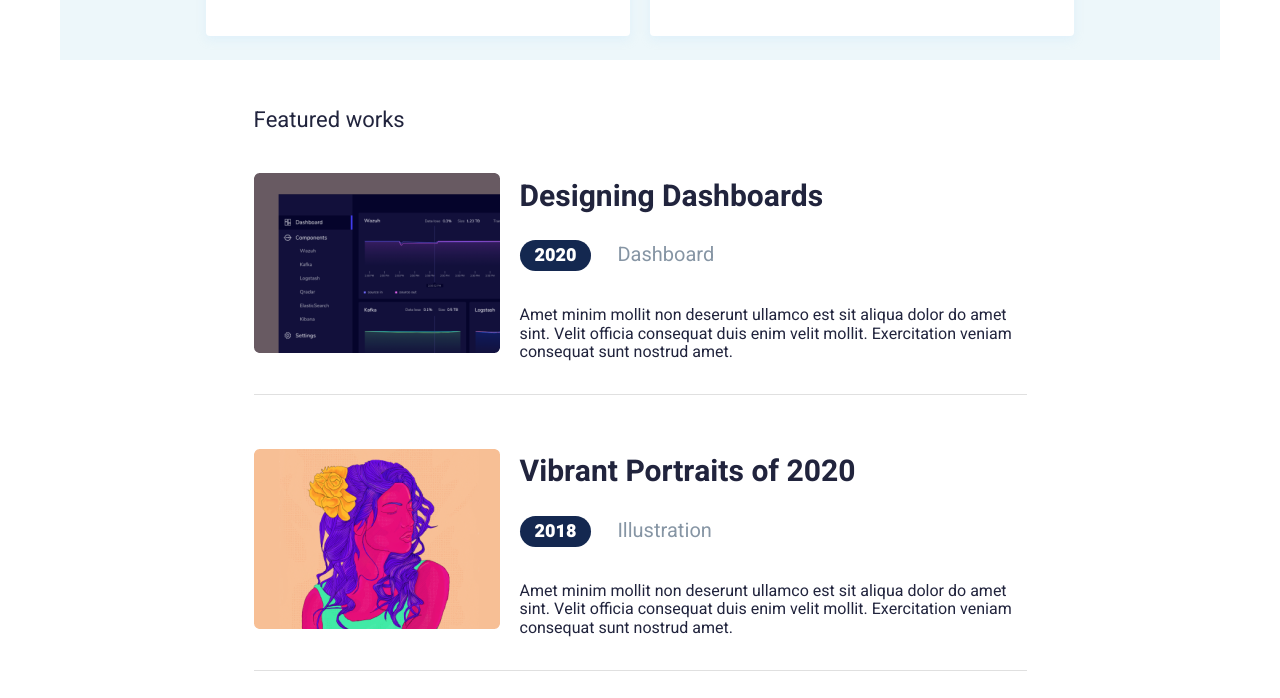
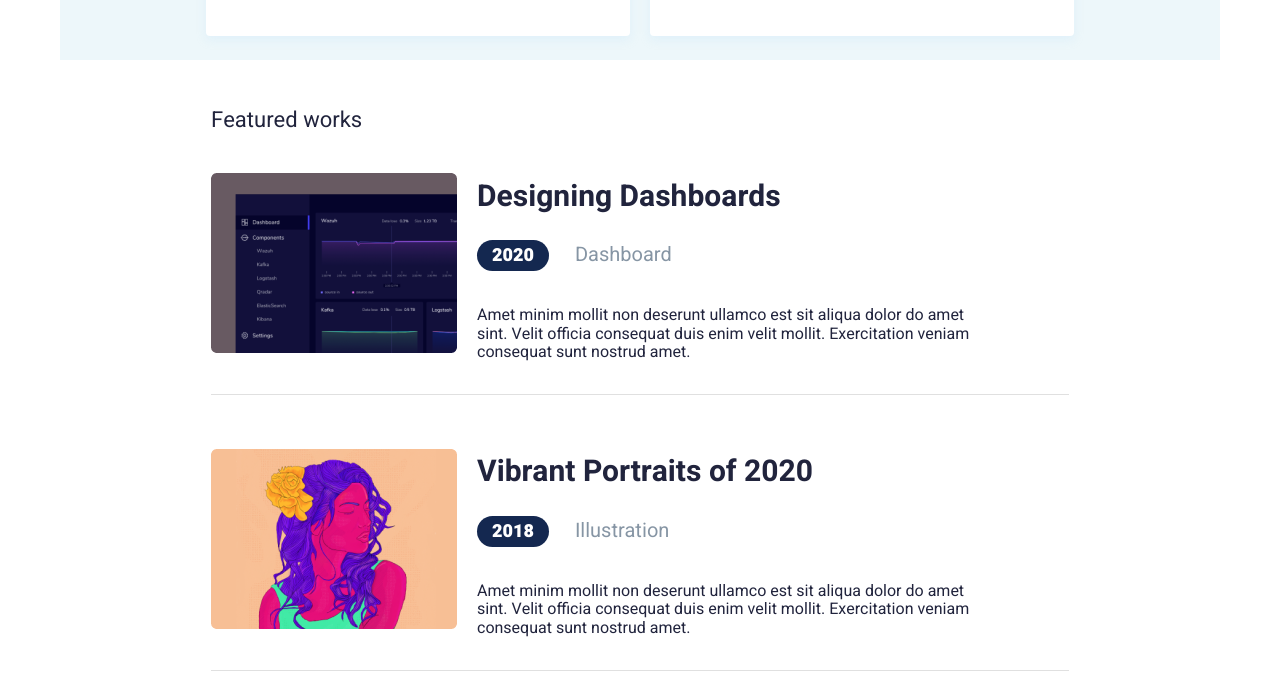
Before and after one commit to AntoninaVi/Task-1, a plain HTML site: page index.html in a window 1280 px wide. Shown: the part 1020-1718 px from the top of the page. Drawn offline with Linux system fonts and the light colour scheme.

Commit message:
featured works

```diff
--- a/index.html
+++ b/index.html
@@ -67,8 +67,10 @@
                     </article>
                 </div>
             </section>
+
             <section class="works">
-                <a class="works-paragraph" href="#">Featured works</a>
+                <div class="works-content">
+                    <a class="works-paragraph" href="#">Featured works</a>
                 <article class="works-article">
                     <img src="img/pic1.png" alt="design" class="works-article__img">
                     <div class="works-article__content">
@@ -100,6 +102,7 @@
                             sunt nostrud amet.</p>
                     </div>
                 </article>
+            </div>
             </section>
             <footer class="footer">
                 <div class="footer__socials">
--- a/style.css
+++ b/style.css
@@ -229,15 +229,18 @@ body {
     margin-bottom: 20px;
 }
 .works {
-    width: 100%;
-    display: grid;
-    justify-content: center;
     margin-bottom: 9.1em;
 }
 @media screen and (max-width: 920px) {
     .works {
         margin-bottom: 2em;
     }
+}
+.works-content {
+    max-width: 100%;
+    width: 858px;
+    margin-left: auto;
+    margin-right: auto;
 }
 .works-paragraph {
     font-style: normal;
@@ -259,6 +262,8 @@ body {
     border-bottom: 1px solid #e0e0e0;
     padding-bottom: 17px;
     margin-bottom: 30px;
+    max-width: 858px;
+    width: 100%;
 }
 @media all and (max-width: 570px) {
     .works-article {
@@ -280,7 +285,6 @@ body {
         margin-bottom: 17px;
     }
 }
-
 .works-article__content span {
     background: #142850;
     border-radius: 17px;
```
